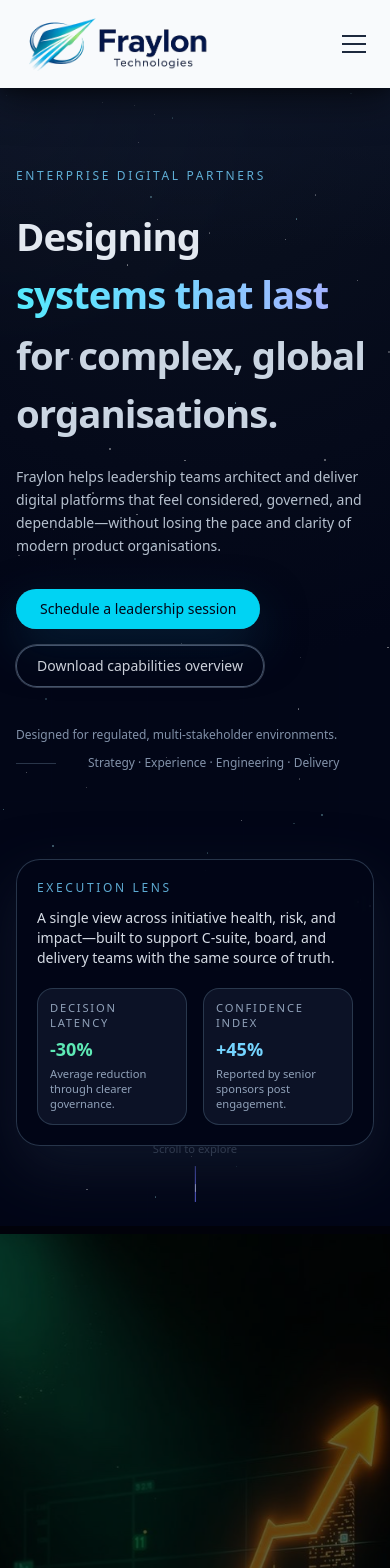
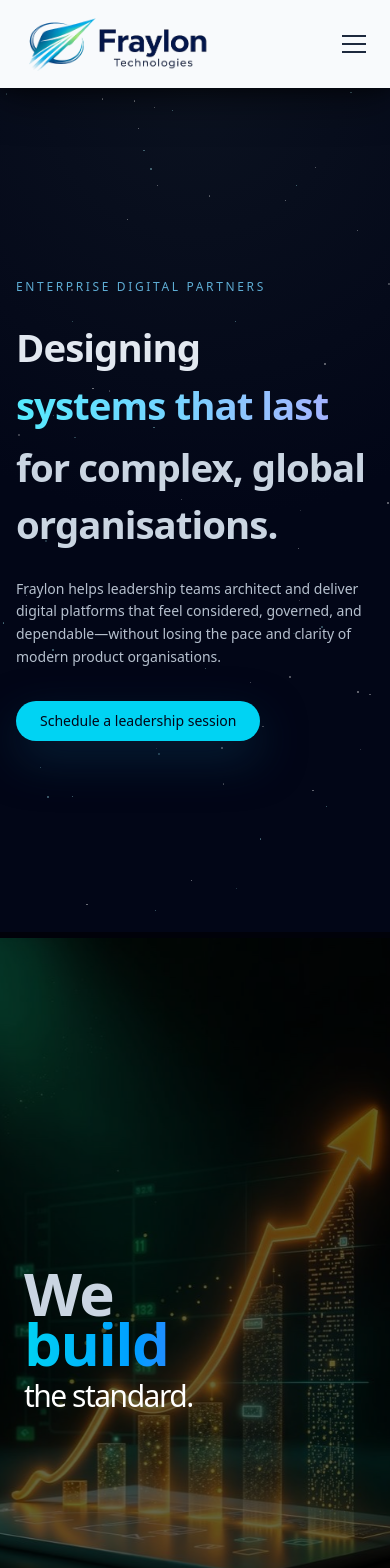
Before and after one commit to Harshini2410/fray, a Next.js app: page / in a window 390 px wide. Shown: the top 1568 px of the page. Built offline with nearby package versions, Linux system fonts and the light colour scheme.

Commit message:
chore: align Hero lineVariants typing with framer-motion Variants

```diff
--- a/src/components/home/Hero.tsx
+++ b/src/components/home/Hero.tsx
@@ -9,10 +9,11 @@ import {
   useSpring,
   useTransform,
 } from "framer-motion";
+import type { Variants } from "framer-motion";
 import Container from "@/components/ui/Container";
 import StarField from "./StarField";
 
-const lineVariants = {
+const lineVariants: Variants = {
   hidden: { opacity: 0, y: 26 },
   visible: (i: number) => ({
     opacity: 1,
@@ -20,7 +21,12 @@ const lineVariants = {
     transition: {
       duration: 0.75,
       delay: 0.12 * i,
-      ease: [0.23, 0.74, 0.35, 0.99],
+      ease: [0.23, 0.74, 0.35, 0.99] as [
+        number,
+        number,
+        number,
+        number
+      ],
     },
   }),
 };
@@ -34,34 +40,28 @@ export default function Hero() {
     offset: ["start start", "end start"],
   });
 
-  // Scroll-based transforms
   const textOpacity = useTransform(scrollYProgress, [0, 0.8], [1, 0.9]);
   const glowY = useTransform(scrollYProgress, [0, 1], [0, -40]);
 
-  // Mouse tracking for cursor spotlight
   const cursorX = useMotionValue(0);
   const cursorY = useMotionValue(0);
 
-  // Smooth spring for cursor spotlight
   const springCursorX = useSpring(cursorX, {
     stiffness: 120,
     damping: 25,
     mass: 0.5,
   });
+
   const springCursorY = useSpring(cursorY, {
     stiffness: 120,
     damping: 25,
     mass: 0.5,
   });
 
-  // Handle mouse movement on section for cursor spotlight
   useEffect(() => {
     const handleMouseMove = (e: MouseEvent) => {
       if (!sectionRef.current) return;
-
       const rect = sectionRef.current.getBoundingClientRect();
-
-      // Update cursor spotlight position (relative to section)
       cursorX.set(e.clientX - rect.left);
       cursorY.set(e.clientY - rect.top);
     };
@@ -69,11 +69,11 @@ export default function Hero() {
     const section = sectionRef.current;
     if (section) {
       section.addEventListener("mousemove", handleMouseMove);
-      return () => section.removeEventListener("mousemove", handleMouseMove);
+      return () =>
+        section.removeEventListener("mousemove", handleMouseMove);
     }
   }, [cursorX, cursorY]);
 
-  // Button magnetic effect (existing)
   const buttonMouseX = useMotionValue(0);
   const buttonMouseY = useMotionValue(0);
 
@@ -82,6 +82,7 @@ export default function Hero() {
     damping: 18,
     mass: 0.3,
   });
+
   const buttonSpringY = useSpring(buttonMouseY, {
     stiffness: 150,
     damping: 18,
@@ -91,10 +92,14 @@ export default function Hero() {
   const buttonTranslateX = useTransform(buttonSpringX, [-40, 40], [-5, 5]);
   const buttonTranslateY = useTransform(buttonSpringY, [-30, 30], [-4, 4]);
 
-  const handlePointerMove = (event: React.PointerEvent<HTMLButtonElement>) => {
+  const handlePointerMove = (
+    event: React.PointerEvent<HTMLButtonElement>
+  ) => {
     const rect = event.currentTarget.getBoundingClientRect();
-    const offsetX = event.clientX - (rect.left + rect.width / 2);
-    const offsetY = event.clientY - (rect.top + rect.height / 2);
+    const offsetX =
+      event.clientX - (rect.left + rect.width / 2);
+    const offsetY =
+      event.clientY - (rect.top + rect.height / 2);
     buttonMouseX.set(offsetX);
     buttonMouseY.set(offsetY);
   };
@@ -109,44 +114,15 @@ export default function Hero() {
       ref={sectionRef}
       className="relative isolate flex min-h-screen items-center overflow-hidden bg-[#020617] text-slate-50"
     >
-      {/* Deep layered radial glow that subtly lifts on scroll */}
       <motion.div
         aria-hidden="true"
         className="pointer-events-none absolute inset-0 -z-30 bg-[radial-gradient(circle_at_top,_#0b1220_0%,_#020617_50%,_#020617_100%)]"
         style={{ y: glowY }}
       />
 
-      {/* Star field with twinkle animation and parallax */}
       <StarField starCount={70} containerRef={sectionRef} />
 
-      {/* Cursor radial spotlight */}
-      <motion.div
-        aria-hidden="true"
-        className="pointer-events-none absolute left-0 top-0 -z-10 h-[600px] w-[600px] rounded-full opacity-[0.1] mix-blend-lighten"
-        style={{
-          x: useTransform(springCursorX, (v) => v - 300),
-          y: useTransform(springCursorY, (v) => v - 300),
-          background:
-            "radial-gradient(circle, rgba(148,163,184,0.4) 0%, rgba(148,163,184,0.2) 30%, transparent 70%)",
-        }}
-      />
-
-      {/* Subtle grid overlay + inner radial glow */}
-      <div
-        aria-hidden="true"
-        className="pointer-events-none absolute inset-0 -z-10 opacity-[0.14] mix-blend-soft-light [background-image:radial-gradient(circle_at_top,_rgba(148,163,184,0.18),transparent_55%),linear-gradient(to_right,rgba(30,64,175,0.35)_1px,transparent_1px),linear-gradient(to_bottom,rgba(30,64,175,0.28)_1px,transparent_1px)] [background-size:100%_100%,96px_96px,96px_96px] [background-position:center,center,center]"
-      />
-
-      <motion.div
-        aria-hidden="true"
-        className="pointer-events-none absolute inset-x-0 top-0 -z-5 h-40 bg-gradient-to-b from-slate-900/70 to-transparent"
-        initial={{ opacity: 0 }}
-        animate={{ opacity: 1 }}
-        transition={{ duration: 0.9 }}
-      />
-
       <Container className="relative z-10 flex w-full flex-col gap-12 py-20 sm:py-24 md:flex-row md:items-center md:justify-between lg:py-28 xl:py-32">
-        {/* Left: headline + copy + CTAs */}
         <motion.div
           className="relative z-10 max-w-xl md:max-w-2xl"
           style={{ opacity: textOpacity }}
@@ -154,10 +130,19 @@ export default function Hero() {
           <motion.p
             className="text-xs font-medium uppercase tracking-[0.22em] text-sky-300/80"
             initial={{ opacity: 0, y: 20 }}
-            animate={inView ? { opacity: 1, y: 0 } : { opacity: 0, y: 20 }}
+            animate={
+              inView
+                ? { opacity: 1, y: 0 }
+                : { opacity: 0, y: 20 }
+            }
             transition={{
               duration: 0.7,
-              ease: [0.23, 0.74, 0.35, 0.99],
+              ease: [0.23, 0.74, 0.35, 0.99] as [
+                number,
+                number,
+                number,
+                number
+              ],
             }}
           >
             Enterprise digital partners
@@ -166,7 +151,7 @@ export default function Hero() {
           <motion.h1 className="mt-6 text-balance text-[2.4rem] font-semibold tracking-tight text-slate-200 sm:text-5xl md:text-[3.25rem] md:leading-[1.05] lg:text-[3.6rem]">
             <motion.span
               className="block"
-              variants={lineVariants}
+              variants={lineVariants as Variants}
               initial="hidden"
               animate={inView ? "visible" : "hidden"}
               custom={1}
@@ -176,9 +161,10 @@ export default function Hero() {
                 systems that last
               </span>
             </motion.span>
+
             <motion.span
               className="mt-1 block text-slate-300"
-              variants={lineVariants}
+              variants={lineVariants as Variants}
               initial="hidden"
               animate={inView ? "visible" : "hidden"}
               custom={2}
@@ -189,176 +175,49 @@ export default function Hero() {
 
           <motion.p
             className="mt-6 max-w-xl text-sm leading-relaxed text-slate-300/90 sm:text-[0.98rem]"
-            variants={lineVariants}
+            variants={lineVariants as Variants}
             initial="hidden"
             animate={inView ? "visible" : "hidden"}
             custom={3}
           >
-            Fraylon helps leadership teams architect and deliver digital
-            platforms that feel considered, governed, and dependable—without
-            losing the pace and clarity of modern product organisations.
+            Fraylon helps leadership teams architect and deliver
+            digital platforms that feel considered, governed, and
+            dependable—without losing the pace and clarity of modern
+            product organisations.
           </motion.p>
 
           <motion.div
             className="mt-8 flex flex-wrap items-center gap-4 sm:gap-5"
-            variants={lineVariants}
+            variants={lineVariants as Variants}
             initial="hidden"
             animate={inView ? "visible" : "hidden"}
             custom={4}
           >
-            {/* Primary CTA - magnetic + soft glow */}
             <motion.button
               type="button"
               onPointerMove={handlePointerMove}
               onPointerLeave={handlePointerLeave}
-              className="relative inline-flex items-center justify-center overflow-hidden rounded-full bg-cyan-400 px-6 py-2.5 text-sm font-medium text-slate-950 shadow-[0_18px_45px_rgba(8,47,73,0.6)] transition-transform transition-colors duration-200 hover:bg-cyan-300 focus-visible:outline-none focus-visible:ring-2 focus-visible:ring-cyan-300/80 focus-visible:ring-offset-2 focus-visible:ring-offset-slate-950 sm:px-7 sm:py-3 sm:text-base"
+              className="relative inline-flex items-center justify-center overflow-hidden rounded-full bg-cyan-400 px-6 py-2.5 text-sm font-medium text-slate-950 shadow-[0_18px_45px_rgba(8,47,73,0.6)] transition-transform duration-200 hover:bg-cyan-300 sm:px-7 sm:py-3 sm:text-base"
               style={{
-                transformOrigin: "center",
                 translateX: buttonTranslateX,
                 translateY: buttonTranslateY,
               }}
               whileHover={{ scale: 1.02 }}
               transition={{
-                type: "tween",
                 duration: 0.22,
-                ease: [0.25, 0.8, 0.4, 1],
+                ease: [0.25, 0.8, 0.4, 1] as [
+                  number,
+                  number,
+                  number,
+                  number
+                ],
               }}
             >
-              <span className="relative z-10">
-                Schedule a leadership session
-              </span>
-              <motion.span
-                aria-hidden
-                className="absolute inset-0 rounded-full bg-gradient-to-r from-cyan-400 via-sky-300 to-indigo-300 opacity-0"
-                whileHover={{ opacity: 1 }}
-                transition={{ duration: 0.35, ease: "easeOut" }}
-              />
-              <motion.span
-                aria-hidden
-                className="pointer-events-none absolute inset-[-1px] rounded-full border border-cyan-200/40"
-                animate={{
-                  boxShadow: [
-                    "0 0 0 0 rgba(34,211,238,0.55)",
-                    "0 0 0 10px rgba(34,211,238,0)",
-                    "0 0 0 0 rgba(34,211,238,0)",
-                  ],
-                }}
-                transition={{
-                  duration: 2.4,
-                  repeat: Infinity,
-                  ease: "easeOut",
-                }}
-              />
-            </motion.button>
-
-            {/* Secondary ghost CTA with elegant border animation */}
-            <motion.button
-              type="button"
-              className="relative inline-flex items-center justify-center rounded-full border border-slate-500/70 bg-slate-950/40 px-5 py-2.5 text-sm font-medium text-slate-200/90 shadow-[0_0_0_1px_rgba(148,163,184,0.35)] transition-colors duration-200 hover:border-slate-200/80 hover:bg-slate-900/80 sm:px-6 sm:text-base"
-              whileHover={{ y: -1 }}
-              transition={{
-                duration: 0.2,
-                ease: [0.25, 0.8, 0.4, 1],
-              }}
-            >
-              <span>Download capabilities overview</span>
-              <motion.span
-                aria-hidden
-                className="absolute inset-0 rounded-full border border-slate-200/0"
-                whileHover={{ borderColor: "rgba(226,232,240,0.6)" }}
-                transition={{ duration: 0.3, ease: "easeOut" }}
-              />
+              Schedule a leadership session
             </motion.button>
           </motion.div>
-
-          <motion.div
-            className="mt-10 flex flex-wrap items-center gap-x-8 gap-y-3 text-xs text-slate-400/90 sm:text-[0.8rem]"
-            variants={lineVariants}
-            initial="hidden"
-            animate={inView ? "visible" : "hidden"}
-            custom={5}
-          >
-            <p>Designed for regulated, multi-stakeholder environments.</p>
-            <div className="h-px w-10 bg-slate-600/60" />
-            <p>Strategy · Experience · Engineering · Delivery</p>
-          </motion.div>
-        </motion.div>
-
-        {/* Right: compact metric / programme card */}
-        <motion.div
-          className="mt-10 flex w-full max-w-md flex-1 flex-col items-stretch justify-center gap-4 md:mt-0 md:max-w-sm lg:max-w-md"
-          initial={{ opacity: 0, y: 34 }}
-          animate={inView ? { opacity: 1, y: 0 } : { opacity: 0, y: 34 }}
-          transition={{
-            duration: 0.85,
-            delay: 0.28,
-            ease: [0.18, 0.64, 0.32, 0.98],
-          }}
-        >
-          <div className="rounded-3xl border border-slate-700/80 bg-slate-950/70 p-5 shadow-[0_24px_60px_rgba(15,23,42,0.9)] backdrop-blur-md">
-            <p className="text-xs font-medium uppercase tracking-[0.22em] text-sky-300/80">
-              Execution lens
-            </p>
-            <p className="mt-3 text-sm text-slate-200/95">
-              A single view across initiative health, risk, and impact—built to
-              support C-suite, board, and delivery teams with the same source of
-              truth.
-            </p>
-            <div className="mt-5 grid grid-cols-2 gap-4 text-xs text-slate-300/90">
-              <div className="rounded-2xl border border-slate-700/80 bg-slate-900/80 p-3">
-                <p className="text-[0.7rem] uppercase tracking-[0.16em] text-slate-400">
-                  Decision latency
-                </p>
-                <p className="mt-1 text-lg font-semibold text-emerald-300">
-                  -30%
-                </p>
-                <p className="mt-1 text-[0.7rem] text-slate-400">
-                  Average reduction through clearer governance.
-                </p>
-              </div>
-              <div className="rounded-2xl border border-slate-700/80 bg-slate-900/80 p-3">
-                <p className="text-[0.7rem] uppercase tracking-[0.16em] text-slate-400">
-                  Confidence index
-                </p>
-                <p className="mt-1 text-lg font-semibold text-sky-300">
-                  +45%
-                </p>
-                <p className="mt-1 text-[0.7rem] text-slate-400">
-                  Reported by senior sponsors post engagement.
-                </p>
-              </div>
-            </div>
-          </div>
         </motion.div>
       </Container>
-
-      {/* Scroll indicator */}
-      <motion.div
-        aria-hidden="true"
-        className="pointer-events-none absolute bottom-6 left-1/2 flex -translate-x-1/2 flex-col items-center text-[0.7rem] text-slate-400/80"
-        initial={{ opacity: 0, y: 10 }}
-        animate={{ opacity: 1, y: 0 }}
-        transition={{ duration: 0.8, delay: 1 }}
-      >
-        <span>Scroll to explore</span>
-        <motion.div
-          className="mt-2 h-9 w-[1px] overflow-hidden rounded-full bg-slate-700/80"
-          animate={{
-            backgroundColor: ["#64748b", "#22d3ee", "#6366f1", "#64748b"],
-          }}
-          transition={{ duration: 4, repeat: Infinity, ease: "linear" }}
-        >
-          <motion.div
-            className="mx-auto mt-1 h-2 w-[2px] rounded-full bg-slate-200/90"
-            animate={{ y: [0, 18, 0], opacity: [0.2, 1, 0.2] }}
-            transition={{
-              duration: 1.6,
-              repeat: Infinity,
-              ease: [0.33, 0.67, 0.6, 0.99],
-            }}
-          />
-        </motion.div>
-      </motion.div>
     </section>
   );
 }
```
